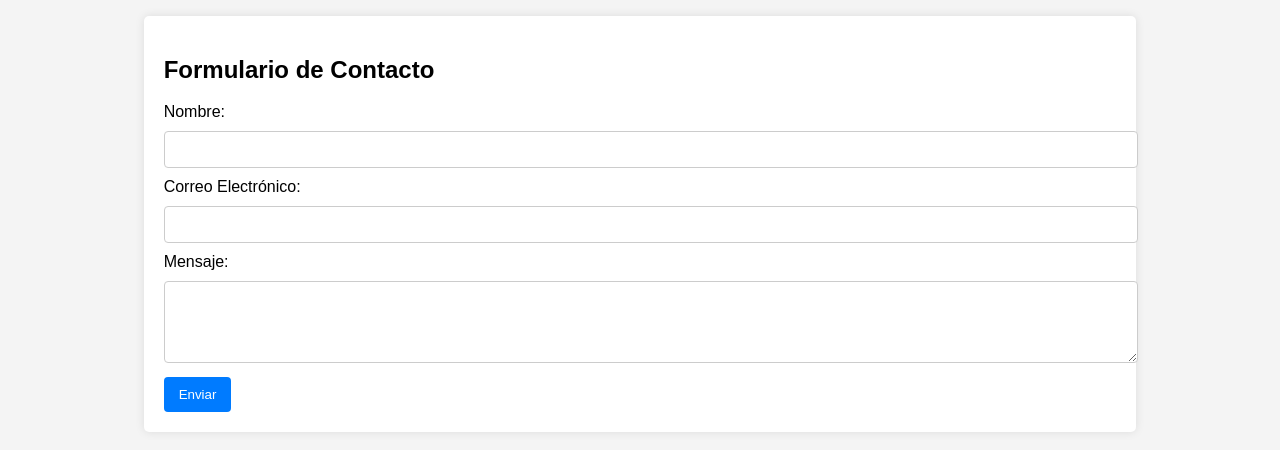
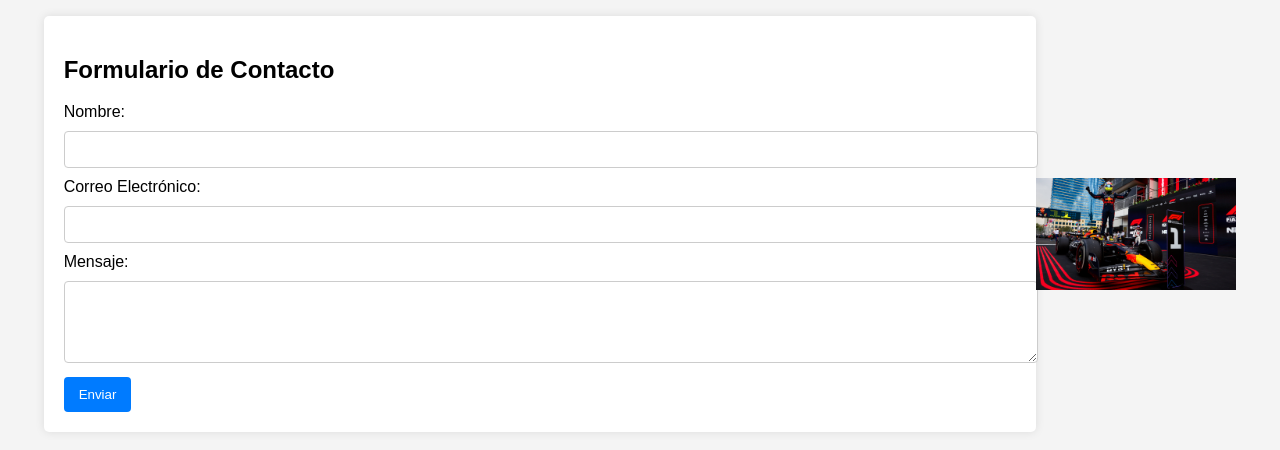
Before and after one commit to Arrobayess01/Extraordinario30-07-24, a plain HTML site: page Index.html in a window 1280 px wide. Shown: the part 176-626 px from the top of the page. Drawn offline with Linux system fonts and the light colour scheme.

Commit message:
cambios en imagen

```diff
--- a/Index.html
+++ b/Index.html
@@ -5,6 +5,8 @@
     <meta name="viewport" content="width=device-width, initial-scale=1.0">
     <title>Formulario Sencillo</title>
     <style>
+
+
         body {
             font-family: Arial, sans-serif;
             background-color: #f4f4f4;
@@ -39,8 +41,6 @@
             background-color: #0056b3;
         }
     </style>
-</head>
-<body>
 
     <form action="submit.php" method="post">
         <h2>Formulario de Contacto</h2>
@@ -56,5 +56,7 @@
         <button type="submit">Enviar</button>
     </form>
 
+<img src="./IMG/20230430_174647.jpg" alt="checo perez" style="width: 200px; height: auto; margin-top: 20px;">
+
 </body>
 </html>
```
Also changed, not shown: IMG/20230430_174647.jpg (added).
